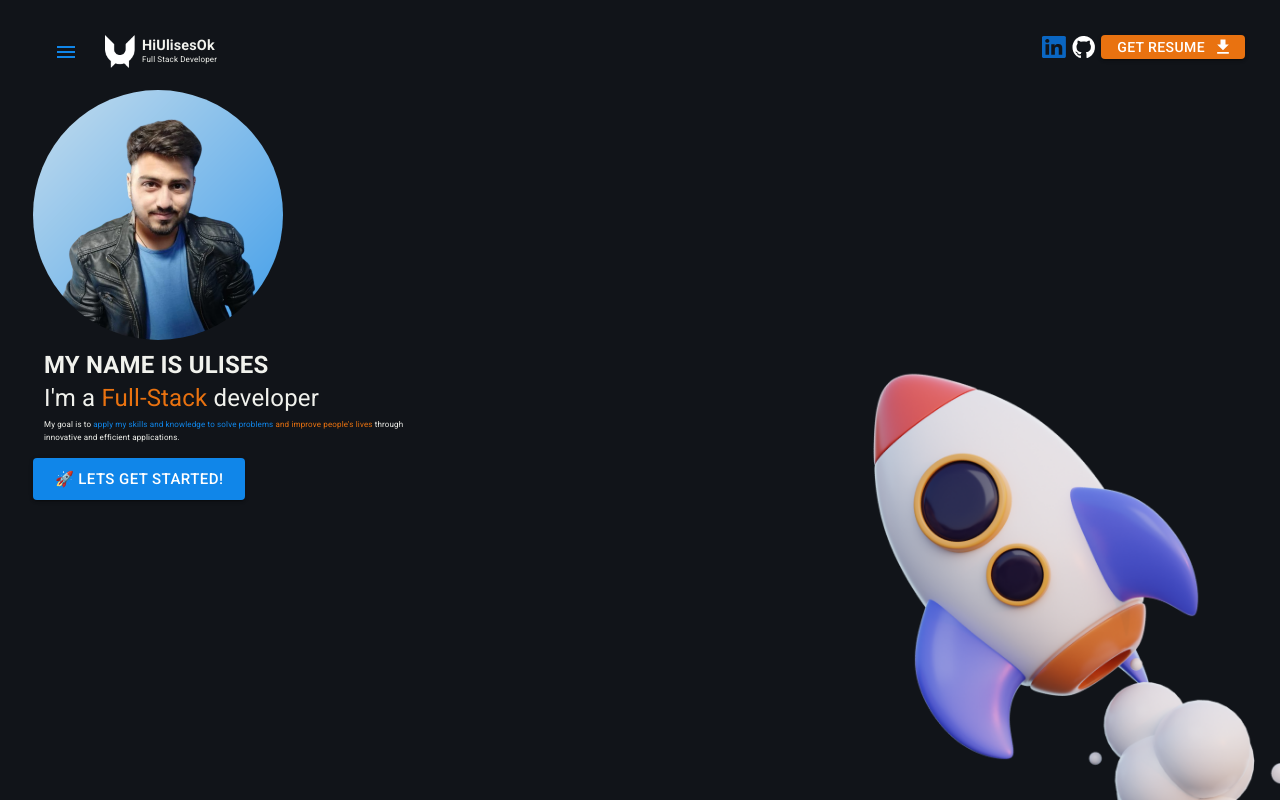
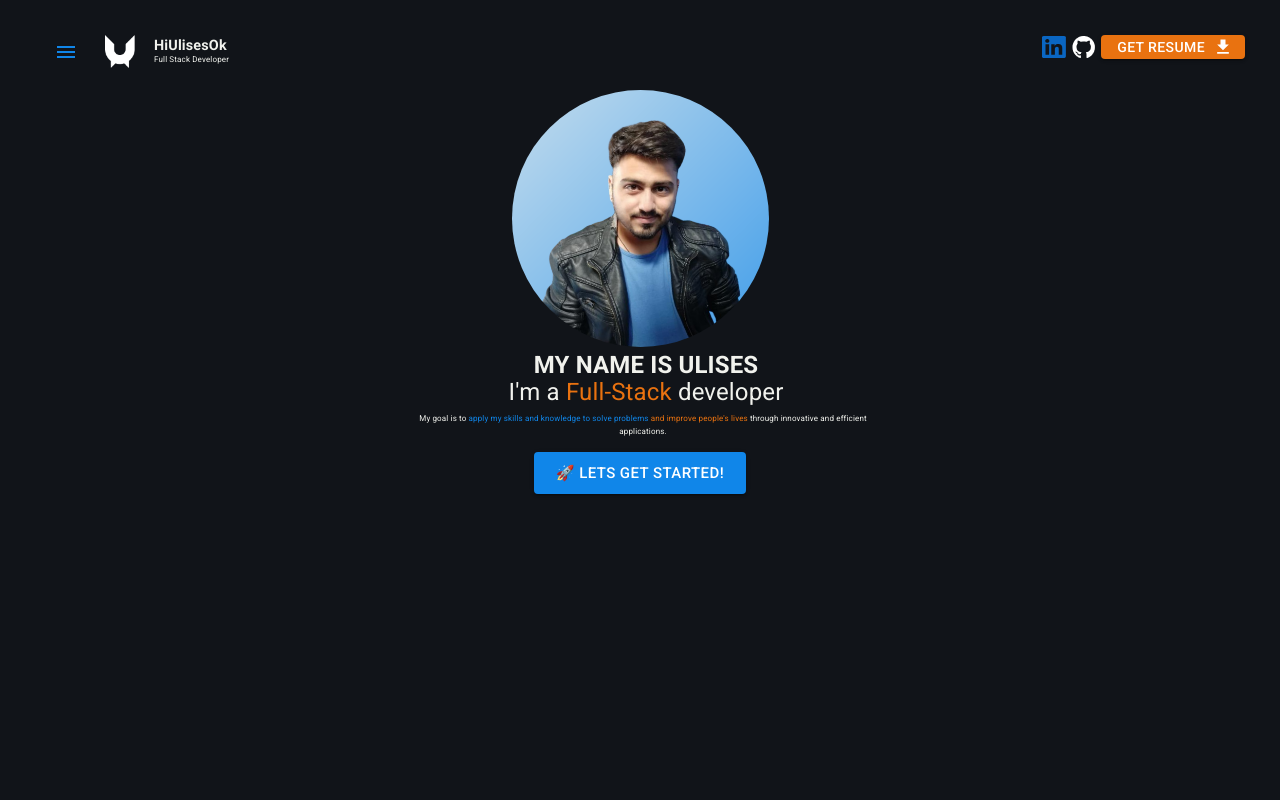
Before and after one commit to HiUlisesOk/portfolio, a React (Vite) app in the folder Client/: page / in a window 1280 px wide. Built offline with nearby package versions, Linux system fonts and the light colour scheme.

Commit message:
:art: Styles about refactored

```diff
--- a/Client/src/components/LinksTech.jsx
+++ b/Client/src/components/LinksTech.jsx
@@ -11,10 +11,10 @@ const LinksTech = () => {
 
 			<FlexContainer justify="flex-start">
 
-				<img src={linkedin} alt="man technologist light skin tone" />
-				<img src={github} alt="man technologist light skin tone" />
+				<img src={linkedin} alt="linkedIn Button" />
+				<img src={github} alt="Github Button" />
 
-				<Button variant="contained" color="secondary" sx={{ height: "1.5rem" }} endIcon={<DownloadIcon />}>Get Resume</Button>
+				<Button variant="contained" color="secondary" sx={{ height: "1.5rem", zIndex: 999 }} endIcon={<DownloadIcon />}>Get Resume</Button>
 
 			</FlexContainer>
 
--- a/Client/src/components/styles.js
+++ b/Client/src/components/styles.js
@@ -11,23 +11,27 @@ export const FlexContainer = styled.div`
 `;
 
 export const Title = styled.h1`
+width: ${props => props.w ? props.w : "auto"};
+height: ${props => props.h ? props.h : "auto"};
 font-style: normal;
-font-weight: 700;
+font-weight: ${props => props.fw ? props.fw : "700"};
 font-size:  ${props => props.size ? props.size : "1.5rem"};
 line-height:${props => props.lh ? props.lh : "1.5rem"};
 letter-spacing:1.5%;
 margin: ${props => props.margin ? props.margin : "12px"};
+margin-left: ${props => props.ml ? props.ml : "12px"};
 text-align: ${props => props.align ? props.align : "left"};
 `;
 
 export const SubTitle = styled(Title)`
-font-weight: 400;
+
+font-weight: ${props => props.fw ? props.fw : "400"};
 font-size:  ${props => props.size ? props.size : "1.5rem"};
 line-height:${props => props.lh ? props.lh : "1.125rem"};
 `;
 
 export const Text = styled(Title)`
-font-weight: 400;
+font-weight: ${props => props.fw ? props.fw : "400"};
 font-size:  ${props => props.size ? props.size : "0.5rem"};
 line-height:${props => props.lh ? props.lh : "0.8rem"};
 `;
--- a/Client/src/pages/About.jsx
+++ b/Client/src/pages/About.jsx
@@ -21,7 +21,7 @@ const About = () => {
 				<Grid container spacing={2}>
 
 					<Grid item xs={5}>
-
+						<SubTitle margin="10%" fw="200" ml="12px">About Me</SubTitle>
 						<SubTitle lh="1.8rem"><TextSecondary>Full-Stack Developer</TextSecondary> with experience working in <TextPrimary>NodeJS, React, Redux, Express, SQL</TextPrimary> among other technologies in the sector. </SubTitle>
 						<FlexContainer padding="8px" justify="flex-start">
 							<Diamond><DeveloperModeIcon style={{ fontSize: "2.5rem", rotate: "45deg", position: "absolute", top: "20%", right: "20%" }} /></Diamond>
--- a/Client/src/pages/LandingPage.jsx
+++ b/Client/src/pages/LandingPage.jsx
@@ -17,38 +17,29 @@ const LandingPage = () => {
 	return (
 		<div>
 			<Box sx={{ flexGrow: 1 }}>
-				<Grid container spacing={2}>
-					<Grid item xs={4}>
-						<FlexContainer justify="flex-start">
 
-							<Avatar alt="Ulises Esquivel" sx={{ width: 250, height: 250 }} src={avatarIMG} />
 
-						</FlexContainer>
+				<FlexContainer direction="column" justify="center">
 
-						<Title>MY NAME IS ULISES</Title>
+					<Avatar alt="Ulises Esquivel Profile Picture" sx={{ width: 257, height: 257 }} src={avatarIMG} />
 
-						<SubTitle>I'm a <TextSecondary>Full-Stack</TextSecondary> developer</SubTitle>
 
-						<Text>My goal is to<TextPrimary> apply my skills and knowledge to solve problems</TextPrimary> <TextSecondary>and improve people's lives </TextSecondary>through innovative and efficient applications.</Text>
 
-						<FlexContainer justify="flex-start">
-							<Link to="/about-me">
-								<Button sx={{ bgcolor: 'primary.main' }} variant="contained" size="large">
-									🚀 Lets Get Started!
-								</Button>
-							</Link>
-						</FlexContainer>
-					</Grid>
-					<Grid item xs={8}>
+					<Title margin="0px">MY NAME IS ULISES</Title>
 
-						<FlexContainer justify="flex-end">
+					<SubTitle margin="0px">I'm a <TextSecondary>Full-Stack</TextSecondary> developer</SubTitle>
 
-							<Image3d height="70%" image={Rocket} />
+					<Text w="40%" align="center" margin="6px">My goal is to<TextPrimary> apply my skills and knowledge to solve problems</TextPrimary> <TextSecondary>and improve people's lives </TextSecondary>through innovative and efficient applications.</Text>
 
-						</FlexContainer>
-					</Grid>
+					<FlexContainer justify="flex-start">
+						<Link to="/about-me">
+							<Button sx={{ bgcolor: 'primary.main' }} variant="contained" size="large">
+								🚀 Lets Get Started!
+							</Button>
+						</Link>
+					</FlexContainer>
 
-				</Grid>
+				</FlexContainer>
 			</Box>
 		</div>
 	)
```
